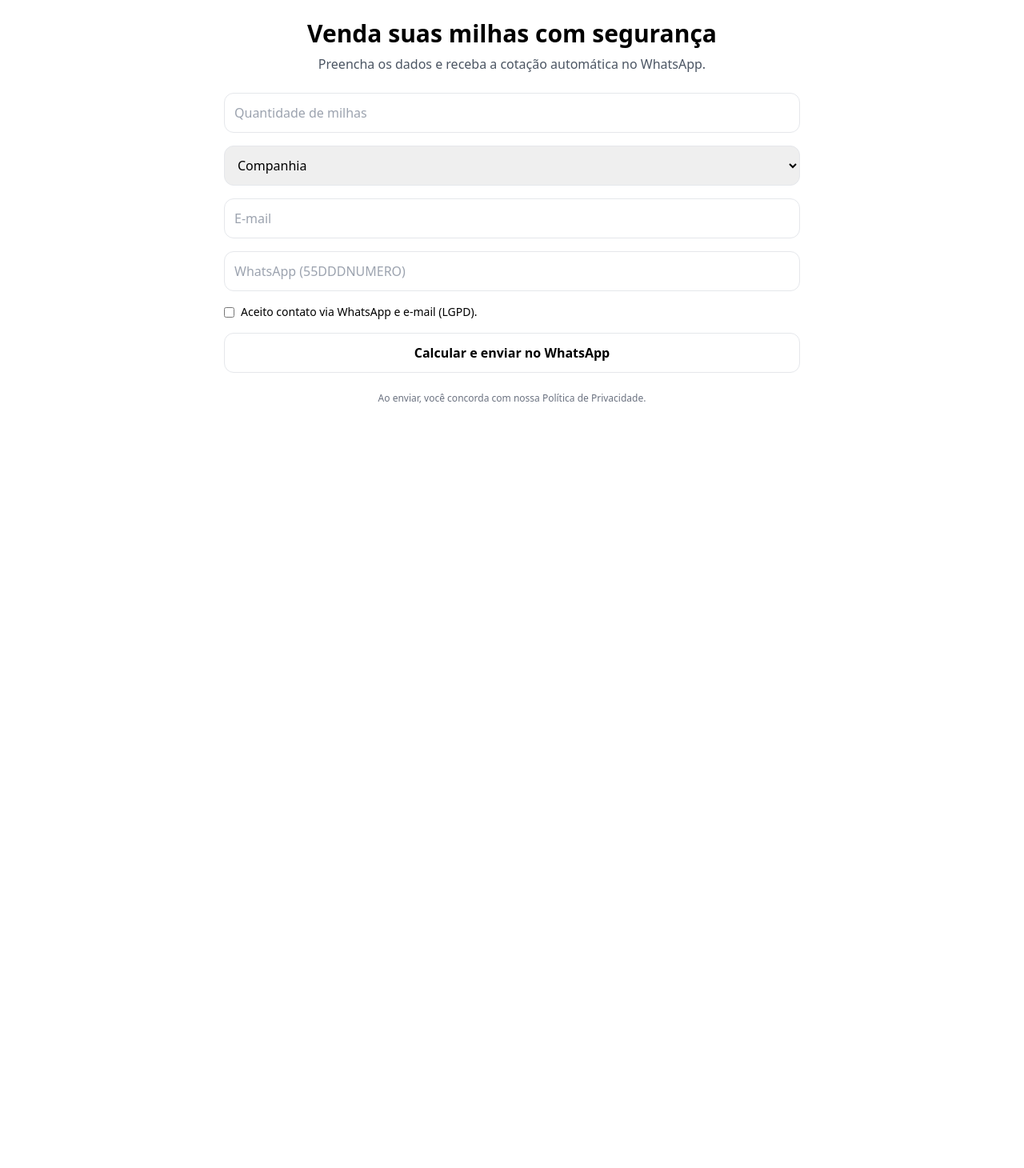
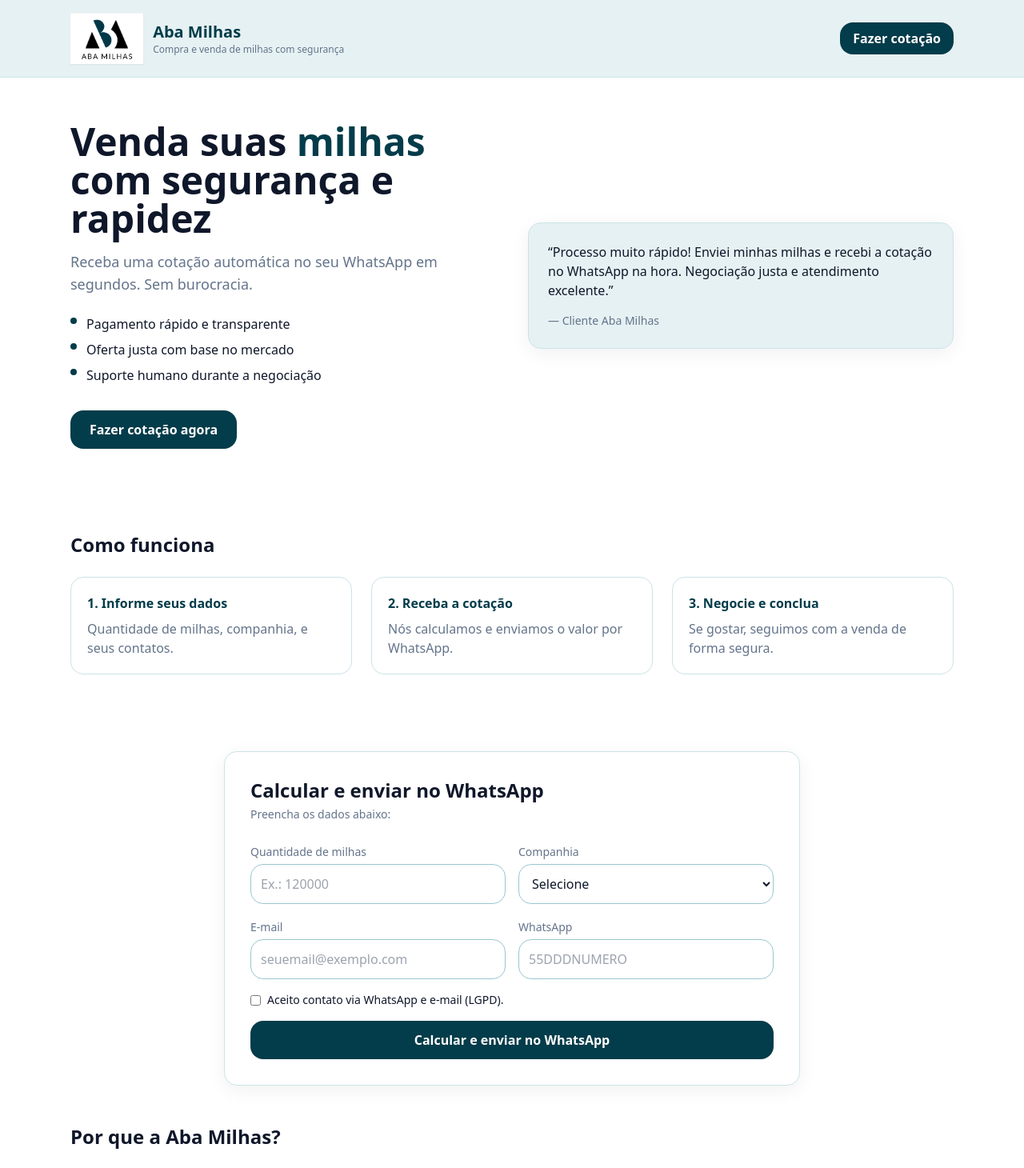
Before and after one commit to AbaMilhas/aba-milhas-landing, a Next.js app: page / in a window 1280 px wide. Shown: the top 1460 px of the page at 80% size. Before the commit the page ends 800 px from the top, so only its background shows below. Built offline with nearby package versions, Linux system fonts and the light colour scheme.

Commit message:
feat: landing profissional com identidade Aba

```diff
--- /dev/null
+++ b/app/api/cias/route.ts
@@ -0,0 +1,6 @@
+import cias from "../../../data/cias.json";
+
+export async function GET() {
+  const lista = Object.keys(cias); // ["LATAM", "Smiles", ...]
+  return Response.json({ cias: lista });
+}
--- a/app/api/quote/route.ts
+++ b/app/api/quote/route.ts
@@ -1,13 +1,16 @@
+import cias from "../../../data/cias.json";
+
+type Body = {
+  milhas: number | string;
+  cia: string;
+  email: string;
+  whatsapp: string;
+  consent: boolean;
+};
+
 export async function POST(req: Request) {
   try {
-    const body = (await req.json()) as {
-      milhas: number | string;
-      cia: "LATAM" | "Smiles" | "Azul" | "TAP" | (string & {});
-      email: string;
-      whatsapp: string;
-      consent: boolean;
-    };
-
+    const body = (await req.json()) as Body;
     const { milhas, cia, email, whatsapp, consent } = body;
 
     if (!consent) return Response.json({ error: "Consentimento LGPD obrigatório" }, { status: 400 });
@@ -15,10 +18,11 @@
       return Response.json({ error: "Campos obrigatórios ausentes" }, { status: 400 });
     }
 
-    const CPM = { LATAM: 25, Smiles: 21, Azul: 20, TAP: 18 } as const;
-    if (!(cia in CPM)) return Response.json({ error: "Companhia inválida" }, { status: 400 });
+    // Lê o CPM do JSON
+    const CPMs = cias as Record<string, number>;
+    if (!(cia in CPMs)) return Response.json({ error: "Companhia inválida" }, { status: 400 });
 
-    const valor = ((Number(milhas) / 1000) * CPM[cia as keyof typeof CPM]).toFixed(2);
+    const valor = ((Number(milhas) / 1000) * CPMs[cia]).toFixed(2);
     const to = String(whatsapp).replace(/\D/g, "");
 
     // ----- WhatsApp Cloud API (opcional) -----
@@ -46,12 +50,12 @@
                   { type: "text", text: email.split("@")[0] || "Cliente" },
                   { type: "text", text: String(milhas) },
                   { type: "text", text: cia },
-                  { type: "text", text: valor },
-                ],
-              },
-            ],
-          },
-        }),
+                  { type: "text", text: valor }
+                ]
+              }
+            ]
+          }
+        })
       });
 
       if (!resp.ok) {
--- a/app/layout.tsx
+++ b/app/layout.tsx
@@ -1,9 +1,49 @@
-import './globals.css'; // <- PRECISA existir
+import "./globals.css";
 
 export default function RootLayout({ children }: { children: React.ReactNode }) {
   return (
     <html lang="pt-BR">
-      <body>{children}</body>
+      <body className="bg-surface text-ink antialiased">
+        {/* HEADER */}
+        <header className="border-b border-brand-100 bg-brand-50">
+          <div className="mx-auto max-w-6xl px-6 py-4 flex items-center justify-between gap-4">
+            <div className="flex items-center gap-3">
+              {/* Logo maior e visível */}
+              <img
+                src="/logo.png"
+                alt="Aba Milhas"
+                className="h-16 w-auto drop-shadow-sm"
+              />
+              <div className="hidden sm:flex flex-col leading-tight">
+                <span className="text-xl font-bold text-brand-600">Aba Milhas</span>
+                <span className="text-xs text-muted-ink">Compra e venda de milhas com segurança</span>
+              </div>
+            </div>
+
+            {/* CTA de topo opcional (rolagem p/ formulário) */}
+            <a
+              href="#cotacao"
+              className="hidden sm:inline-block rounded-xl2 bg-brand-600 text-white px-4 py-2 font-semibold hover:bg-brand-700 transition"
+            >
+              Fazer cotação
+            </a>
+          </div>
+        </header>
+
+        {children}
+
+        {/* FOOTER */}
+        <footer className="mt-16 border-t border-brand-100 bg-white">
+          <div className="mx-auto max-w-6xl px-6 py-8 text-sm text-muted-ink flex flex-col sm:flex-row items-center justify-between gap-3">
+            <span>© {new Date().getFullYear()} Aba Milhas. Todos os direitos reservados.</span>
+            <div className="flex items-center gap-4">
+              <a className="hover:text-brand-600" href="#como-funciona">Como funciona</a>
+              <a className="hover:text-brand-600" href="#beneficios">Benefícios</a>
+              <a className="hover:text-brand-600" href="#cotacao">Cotação</a>
+            </div>
+          </div>
+        </footer>
+      </body>
     </html>
   );
 }
--- a/app/page.tsx
+++ b/app/page.tsx
@@ -1,6 +1,6 @@
 "use client";
 
-import { useState } from "react";
+import { useEffect, useState } from "react";
 
 type QuoteSuccess = { ok: true; valor: string };
 type QuoteError = { error: string; detail?: string };
@@ -8,19 +8,32 @@
 
 export default function Home() {
   const [loading, setLoading] = useState(false);
+  const [cias, setCias] = useState<string[]>([]);
+
+  useEffect(() => {
+    (async () => {
+      try {
+        const r = await fetch("/api/cias");
+        const j = (await r.json()) as { cias: string[] };
+        setCias(j.cias || []);
+      } catch {
+        setCias([]);
+      }
+    })();
+  }, []);
 
   const onSubmit = async (e: React.FormEvent<HTMLFormElement>) => {
     e.preventDefault();
     const form = e.currentTarget;
 
     const fd = new FormData(form);
-    const milhas = Number(fd.get("milhas") ?? 0);
-    const cia = String(fd.get("cia") ?? "");
-    const email = String(fd.get("email") ?? "");
-    const whatsapp = String(fd.get("whatsapp") ?? "");
-    const consent = (form.elements.namedItem("consent") as HTMLInputElement | null)?.checked ?? false;
-
-    const payload = { milhas, cia, email, whatsapp, consent };
+    const payload = {
+      milhas: Number(fd.get("milhas") ?? 0),
+      cia: String(fd.get("cia") ?? ""),
+      email: String(fd.get("email") ?? ""),
+      whatsapp: String(fd.get("whatsapp") ?? ""),
+      consent: (form.elements.namedItem("consent") as HTMLInputElement | null)?.checked ?? false,
+    };
 
     setLoading(true);
     try {
@@ -30,7 +43,7 @@
         body: JSON.stringify(payload),
       });
 
-      const j: QuoteResponse = (await r.json()) as QuoteResponse;
+      const j: QuoteResponse = await r.json();
 
       if (!r.ok || "error" in j) {
         alert(("error" in j && j.error) ? j.error : "Erro ao enviar");
@@ -46,35 +59,163 @@
   };
 
   return (
-    <main className="min-h-screen bg-white">
-      <section className="mx-auto max-w-3xl p-6 space-y-6">
-        <header className="text-center space-y-2">
-          <h1 className="text-3xl font-bold">Venda suas milhas com segurança</h1>
-          <p className="text-gray-600">Preencha os dados e receba a cotação automática no WhatsApp.</p>
-        </header>
+    <main>
+      {/* HERO */}
+      <section className="bg-white">
+        <div className="mx-auto max-w-6xl px-6 py-14 grid md:grid-cols-2 gap-10 items-center">
+          <div>
+            <h1 className="text-4xl md:text-5xl font-extrabold leading-tight">
+              Venda suas <span className="text-brand-600">milhas</span> com segurança e rapidez
+            </h1>
+            <p className="mt-4 text-lg text-muted-ink">
+              Receba uma cotação automática no seu WhatsApp em segundos. Sem burocracia.
+            </p>
 
-        <form className="space-y-4" onSubmit={onSubmit}>
-          <input name="milhas" type="number" min={1000} required placeholder="Quantidade de milhas"
-                 className="w-full rounded-xl border p-3" />
-          <select name="cia" required className="w-full rounded-xl border p-3">
-            <option value="">Companhia</option>
-            <option value="LATAM">LATAM</option>
-            <option value="Smiles">Smiles (GOL)</option>
-            <option value="Azul">Azul</option>
-            <option value="TAP">TAP</option>
+            <ul className="mt-6 space-y-2 text-ink">
+              <li className="flex items-start gap-3">
+                <span className="mt-1 h-2 w-2 rounded-full bg-brand-600" />
+                Pagamento rápido e transparente
+              </li>
+              <li className="flex items-start gap-3">
+                <span className="mt-1 h-2 w-2 rounded-full bg-brand-600" />
+                Oferta justa com base no mercado
+              </li>
+              <li className="flex items-start gap-3">
+                <span className="mt-1 h-2 w-2 rounded-full bg-brand-600" />
+                Suporte humano durante a negociação
+              </li>
+            </ul>
+
+            <a
+              href="#cotacao"
+              className="mt-8 inline-block rounded-xl2 bg-brand-600 text-white px-6 py-3 font-semibold hover:bg-brand-700 transition"
+            >
+              Fazer cotação agora
+            </a>
+          </div>
+
+          {/* Card destacado: Prova social curta */}
+          <div className="rounded-2xl border border-brand-100 bg-brand-50 p-6 shadow-soft">
+            <p className="text-base text-ink">
+              “Processo muito rápido! Enviei minhas milhas e recebi a cotação no WhatsApp na hora.
+              Negociação justa e atendimento excelente.”
+            </p>
+            <div className="mt-4 text-sm text-muted-ink">— Cliente Aba Milhas</div>
+          </div>
+        </div>
+      </section>
+
+      {/* COMO FUNCIONA */}
+      <section id="como-funciona" className="bg-white">
+        <div className="mx-auto max-w-6xl px-6 py-12">
+          <h2 className="text-2xl font-bold">Como funciona</h2>
+          <div className="mt-6 grid sm:grid-cols-3 gap-6">
+            <div className="rounded-2xl border border-brand-100 p-5 bg-white">
+              <div className="text-brand-600 font-bold">1. Informe seus dados</div>
+              <p className="mt-2 text-muted-ink">Quantidade de milhas, companhia, e seus contatos.</p>
+            </div>
+            <div className="rounded-2xl border border-brand-100 p-5 bg-white">
+              <div className="text-brand-600 font-bold">2. Receba a cotação</div>
+              <p className="mt-2 text-muted-ink">Nós calculamos e enviamos o valor por WhatsApp.</p>
+            </div>
+            <div className="rounded-2xl border border-brand-100 p-5 bg-white">
+              <div className="text-brand-600 font-bold">3. Negocie e conclua</div>
+              <p className="mt-2 text-muted-ink">Se gostar, seguimos com a venda de forma segura.</p>
+            </div>
+          </div>
+        </div>
+      </section>
+
+      {/* FORMULÁRIO */}
+      <section id="cotacao" className="bg-white">
+        <div className="mx-auto max-w-3xl px-6 py-12">
+          <div className="rounded-2xl shadow-soft border border-brand-100 bg-white p-6 md:p-8">
+            <h2 className="text-2xl font-bold">Calcular e enviar no WhatsApp</h2>
+            <p className="mt-1 text-sm text-muted-ink">Preencha os dados abaixo:</p>
+
+            <form className="mt-6 space-y-4" onSubmit={onSubmit}>
+              <div className="grid grid-cols-1 md:grid-cols-2 gap-4">
+                <div>
+                  <label className="text-sm text-muted-ink">Quantidade de milhas</label>
+                  <input
+                    name="milhas"
+                    type="number"
+                    min={1000}
+                    required
+                    placeholder="Ex.: 120000"
+                    className="mt-1 w-full rounded-xl2 border border-brand-200 p-3 focus:outline-none focus:ring-2 focus:ring-brand-600"
+                  />
+                </div>
+                <div>
+                  <label className="text-sm text-muted-ink">Companhia</label>
+                  <select
+                    name="cia"
+                    required
+                    className="mt-1 w-full rounded-xl2 border border-brand-200 p-3 bg-white focus:outline-none focus:ring-2 focus:ring-brand-600"
+                  >
+                    <option value="">Selecione</option>
+                    {cias.map((c) => (
+                      <option key={c} value={c}>{c}</option>
+                    ))}
                   </select>
-          <input name="email" type="email" required placeholder="E-mail" className="w-full rounded-xl border p-3" />
-          <input name="whatsapp" required placeholder="WhatsApp (55DDDNUMERO)" className="w-full rounded-xl border p-3" />
+                </div>
+                <div>
+                  <label className="text-sm text-muted-ink">E-mail</label>
+                  <input
+                    name="email"
+                    type="email"
+                    required
+                    placeholder="seuemail@exemplo.com"
+                    className="mt-1 w-full rounded-xl2 border border-brand-200 p-3 focus:outline-none focus:ring-2 focus:ring-brand-600"
+                  />
+                </div>
+                <div>
+                  <label className="text-sm text-muted-ink">WhatsApp</label>
+                  <input
+                    name="whatsapp"
+                    required
+                    placeholder="55DDDNUMERO"
+                    className="mt-1 w-full rounded-xl2 border border-brand-200 p-3 focus:outline-none focus:ring-2 focus:ring-brand-600"
+                  />
+                </div>
+              </div>
+
               <label className="flex items-start gap-2 text-sm">
-            <input type="checkbox" name="consent" required className="mt-1" />
+                <input type="checkbox" name="consent" required className="mt-1 accent-brand-600" />
                 Aceito contato via WhatsApp e e-mail (LGPD).
               </label>
-          <button className="w-full rounded-xl border p-3 font-semibold hover:bg-gray-50 disabled:opacity-60" disabled={loading} type="submit">
+
+              <button
+                className="w-full rounded-xl2 bg-brand-600 text-white p-3 font-semibold hover:bg-brand-700 transition disabled:opacity-60"
+                disabled={loading}
+                type="submit"
+              >
                 {loading ? "Enviando..." : "Calcular e enviar no WhatsApp"}
               </button>
             </form>
+          </div>
+        </div>
+      </section>
 
-        <p className="text-xs text-gray-500 text-center">Ao enviar, você concorda com nossa Política de Privacidade.</p>
+      {/* BENEFÍCIOS / PROVAS SOCIAIS */}
+      <section id="beneficios" className="bg-white">
+        <div className="mx-auto max-w-6xl px-6 pb-16">
+          <h2 className="text-2xl font-bold">Por que a Aba Milhas?</h2>
+          <div className="mt-6 grid md:grid-cols-3 gap-6">
+            <div className="rounded-2xl border border-brand-100 p-5">
+              <div className="text-brand-600 font-bold">Transparência</div>
+              <p className="mt-2 text-muted-ink">Processo claro, valores justos e sem pegadinhas.</p>
+            </div>
+            <div className="rounded-2xl border border-brand-100 p-5">
+              <div className="text-brand-600 font-bold">Rapidez</div>
+              <p className="mt-2 text-muted-ink">Cotação instantânea e pagamento ágil.</p>
+            </div>
+            <div className="rounded-2xl border border-brand-100 p-5">
+              <div className="text-brand-600 font-bold">Segurança</div>
+              <p className="mt-2 text-muted-ink">Equipe especializada e atendimento humano.</p>
+            </div>
+          </div>
+        </div>
       </section>
     </main>
   );
--- a/tailwind.config.cjs
+++ b/tailwind.config.cjs
@@ -5,6 +5,28 @@
     "./pages/**/*.{js,ts,jsx,tsx,mdx}",
     "./components/**/*.{js,ts,jsx,tsx,mdx}",
   ],
-  theme: { extend: {} },
+  theme: {
+    extend: {
+      colors: {
+        brand: {
+          50:  "#E6F1F3",
+          100: "#CCE3E7",
+          200: "#99C7CF",
+          300: "#66ABB7",
+          400: "#338FA0",
+          500: "#036074",
+          600: "#033C4A", // azul-petróleo da logo (principal)
+          700: "#022F3A",
+          800: "#012229",
+          900: "#001518",
+        },
+        ink: "#0f172a",
+        "muted-ink": "#64748b",
+        surface: "#ffffff",
+      },
+      boxShadow: { soft: "0 6px 24px rgba(2,6,23,.06)" },
+      borderRadius: { xl2: "1rem" },
+    },
+  },
   plugins: [],
 };
```
Also changed, not shown: data/cias.json (+5 -2 lines), tsconfig.json (+18 -9 lines), public/logo.png (added). Lines whose indentation alone changed are shown as unchanged.
